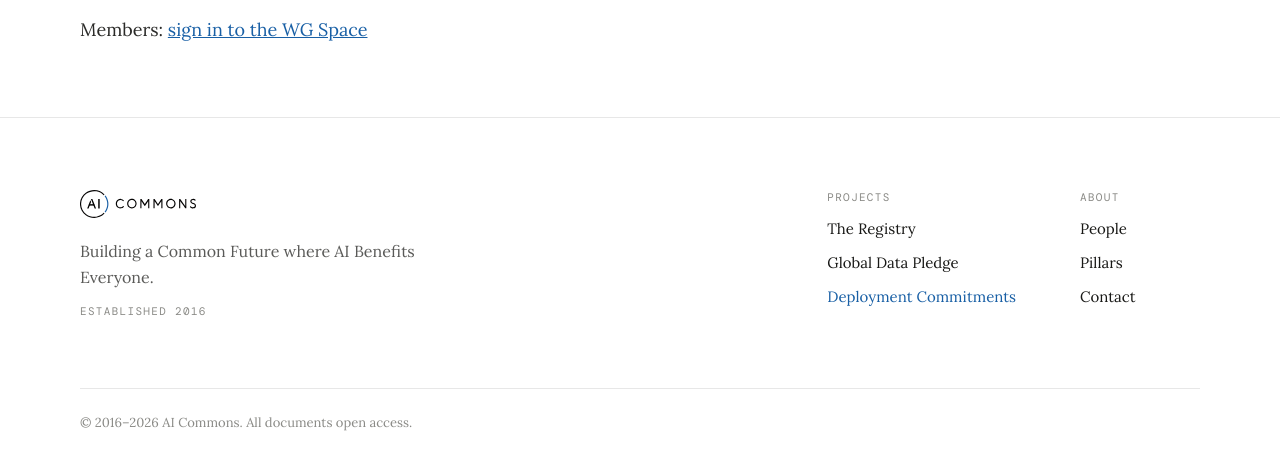
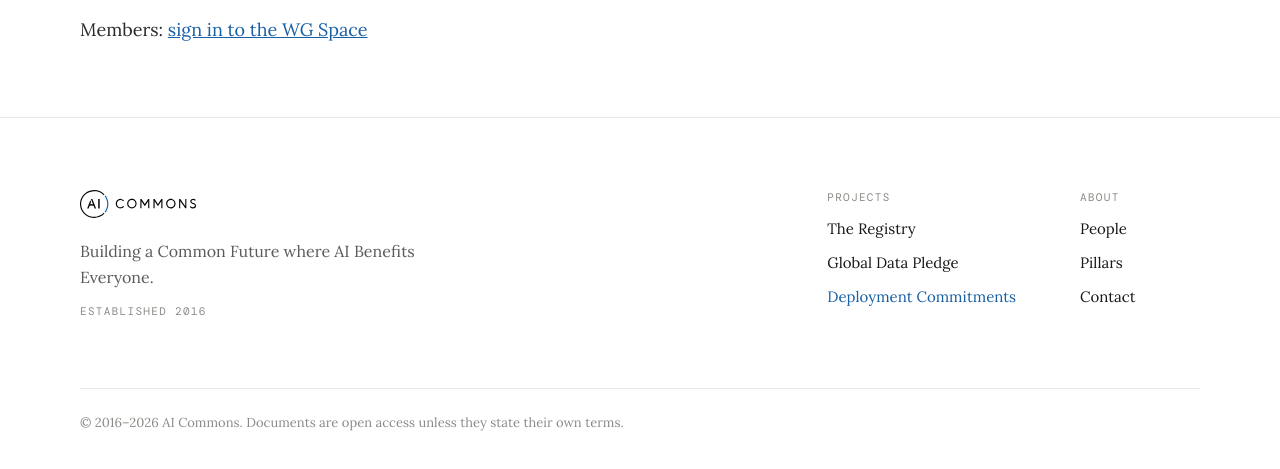
Before and after one commit to emlenartowicz/aic-dc-site, a plain HTML site: page index.html in a window 1280 px wide. Shown: the part 7529-7998 px from the top of the page. Drawn offline with nearby package versions, Linux system fonts and the light colour scheme.

Commit message:
Publish aic-dc.net (2026-11-24T16:24Z)

```diff
--- a/index.html
+++ b/index.html
@@ -270,7 +270,7 @@ footer{border-top:1px solid var(--line);padding:72px var(--gutter) 40px;font-siz
 <div><p class="lbl">Projects</p><ul><li><a href="https://ai-commons.org/registry">The Registry</a></li><li><a href="https://ai-commons.org/projects/global-data-pledge">Global Data Pledge</a></li><li class="new"><a href="https://aic-dc.net/" aria-current="page">Deployment Commitments</a></li></ul></div>
 <div><p class="lbl">About</p><ul><li><a href="https://ai-commons.org/people">People</a></li><li><a href="https://ai-commons.org/pillars">Pillars</a></li><li><a href="https://ai-commons.org/contact">Contact</a></li></ul></div>
 </div>
-<p class="copy">© 2016–2026 AI Commons. All documents open access.</p>
+<p class="copy">© 2016–2026 AI Commons. Documents are open access unless they state their own terms.</p>
 </footer>
 <script>
 (function(){var n=document.querySelector('nav'),b=n&&n.querySelector('.toggle');if(!b)return;
```
